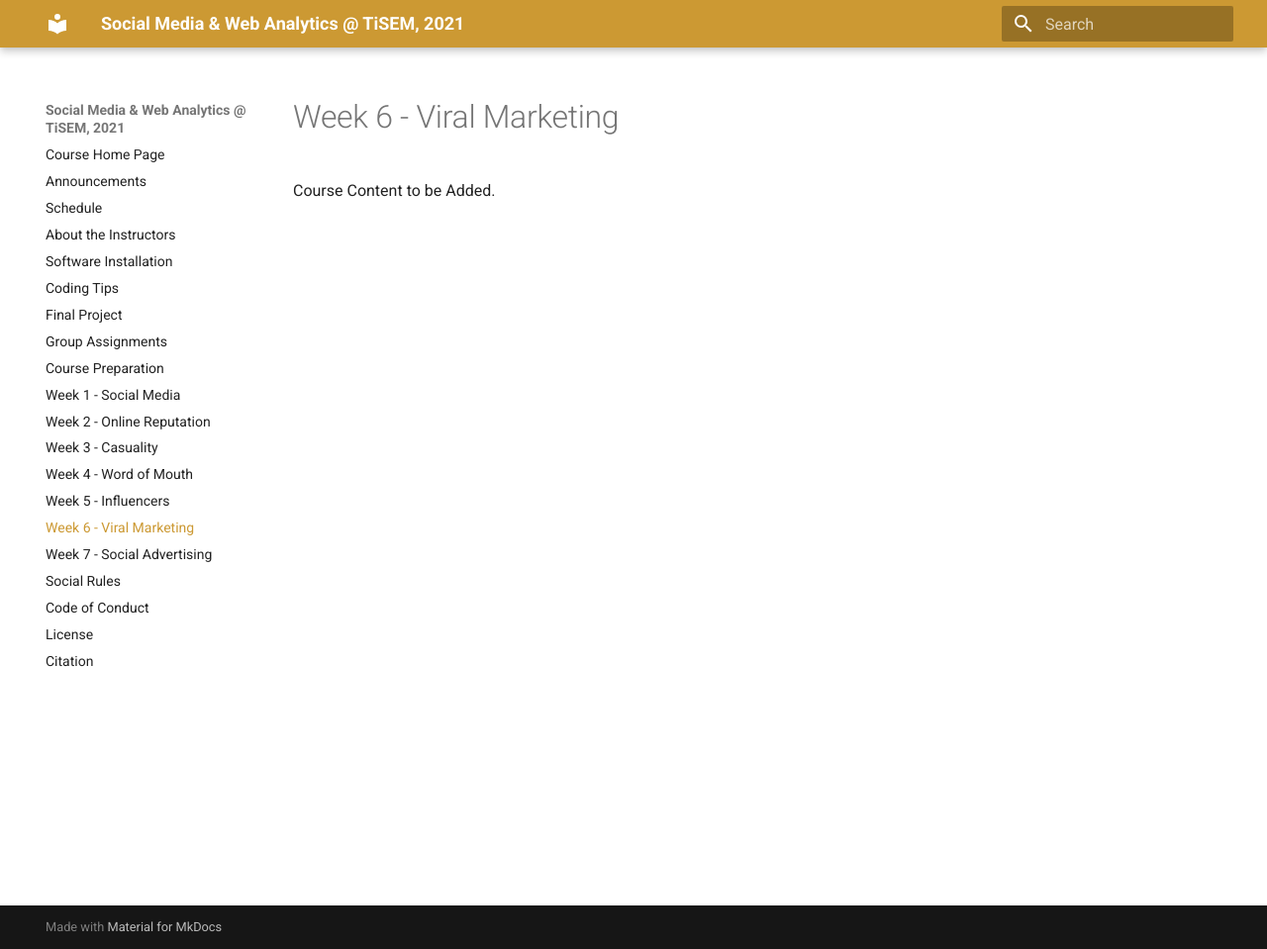
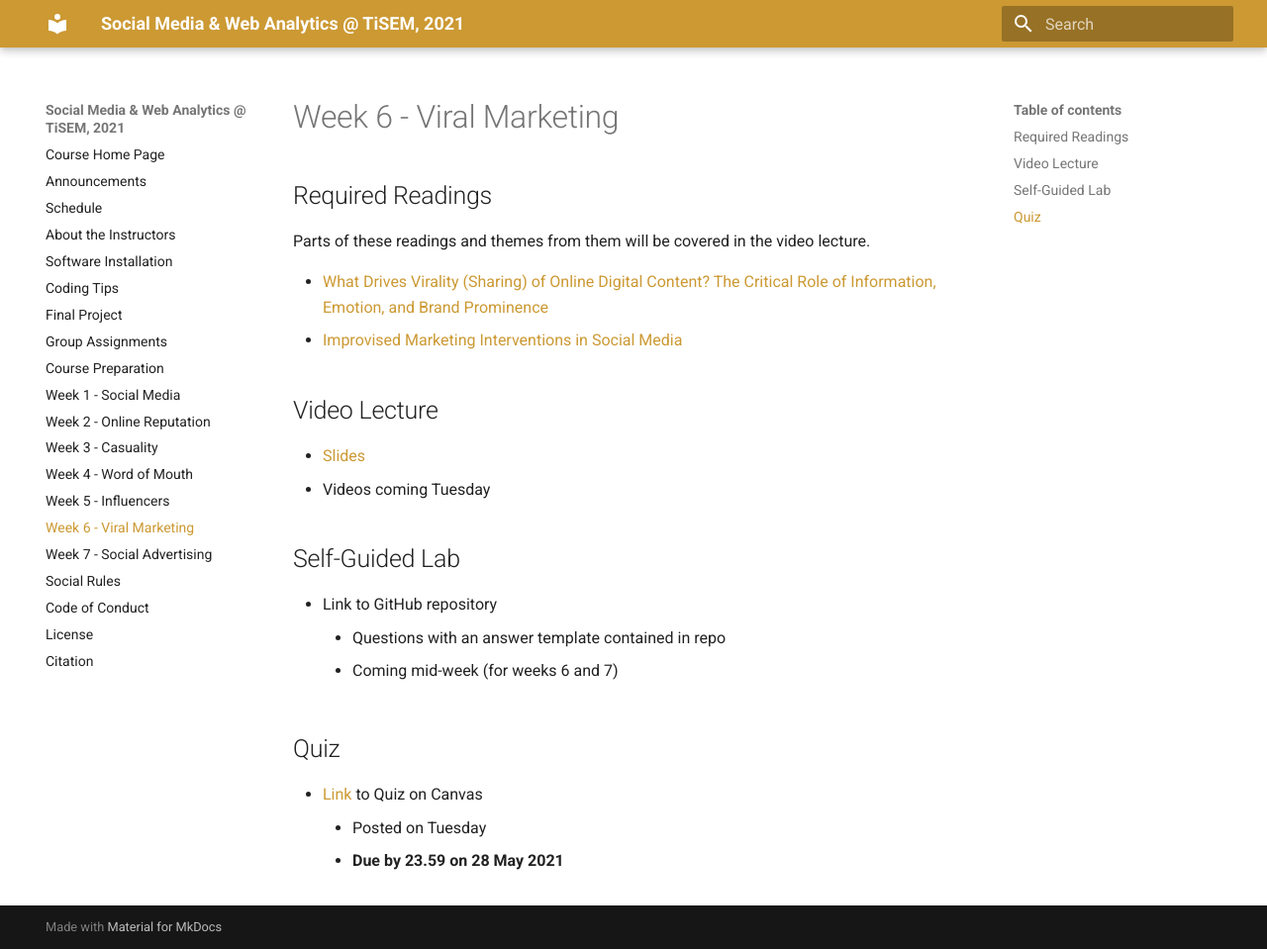
Before and after one commit to tisem-digital-marketing/2021-smwa, an MkDocs documentation site: the page built from docs/week_06.md, in a window 1280 px wide and 959 px high. Shown: the whole window at 99% size. Built offline with MkDocs 1.6.1 and Material for MkDocs 9.7.7, drawn with Linux system fonts in a browser that asks for light colours; old or Windows-style settings are respelled for this version of MkDocs.

Commit message:
week 6 preliminaries

```diff
--- a/docs/week_06.md
+++ b/docs/week_06.md
@@ -1 +1,33 @@
-Course Content to be Added.
+# Week 6 - Viral Marketing
+
+## Required Readings
+
+Parts of these readings and themes from them will be covered in the video lecture.
+
+* [What Drives Virality (Sharing) of Online Digital Content? The Critical Role of Information, Emotion, and Brand Prominence][tellis]
+* [Improvised Marketing Interventions in Social Media][borah]
+
+## Video Lecture
+
+* [Slides][lecture-slides-06]
+* Videos coming Tuesday
+<!-- * Videos as a [playlist](https://www.youtube.com/playlist?list=PL9QkA7C7GRGXTPHyyUtAsN7d9bEHx1pYL) -->
+
+## Self-Guided Lab
+
+* Link to GitHub repository
+    * Questions with an answer template contained in repo
+    * Coming mid-week (for weeks 6 and 7)
+
+## Quiz
+
+* [Link][quiz-06] to Quiz on Canvas
+    * Posted on Tuesday
+    * **Due by 23.59 on 28 May 2021**
+
+[tellis]: https://journals.sagepub.com/doi/10.1177/0022242919841034
+[borah]: https://journals.sagepub.com/doi/full/10.1177/0022242919899383
+
+[quiz-06]: https://tilburguniversity.instructure.com/courses/7508/quizzes
+[lab-06]: https://github.com/tisem-digital-marketing/smwa-lab-06
+[lecture-slides-06]: ../assets/lectures/week-06/week-06-slides.pdf
```
Also changed, not shown: 1 other file.
